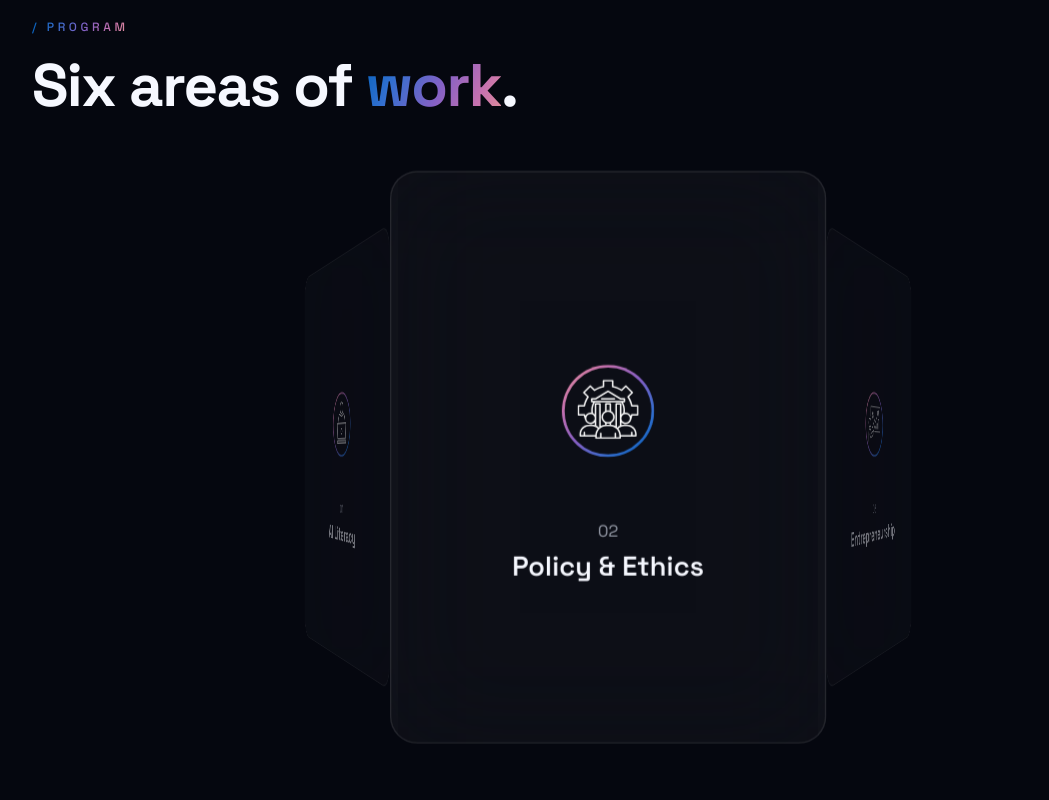
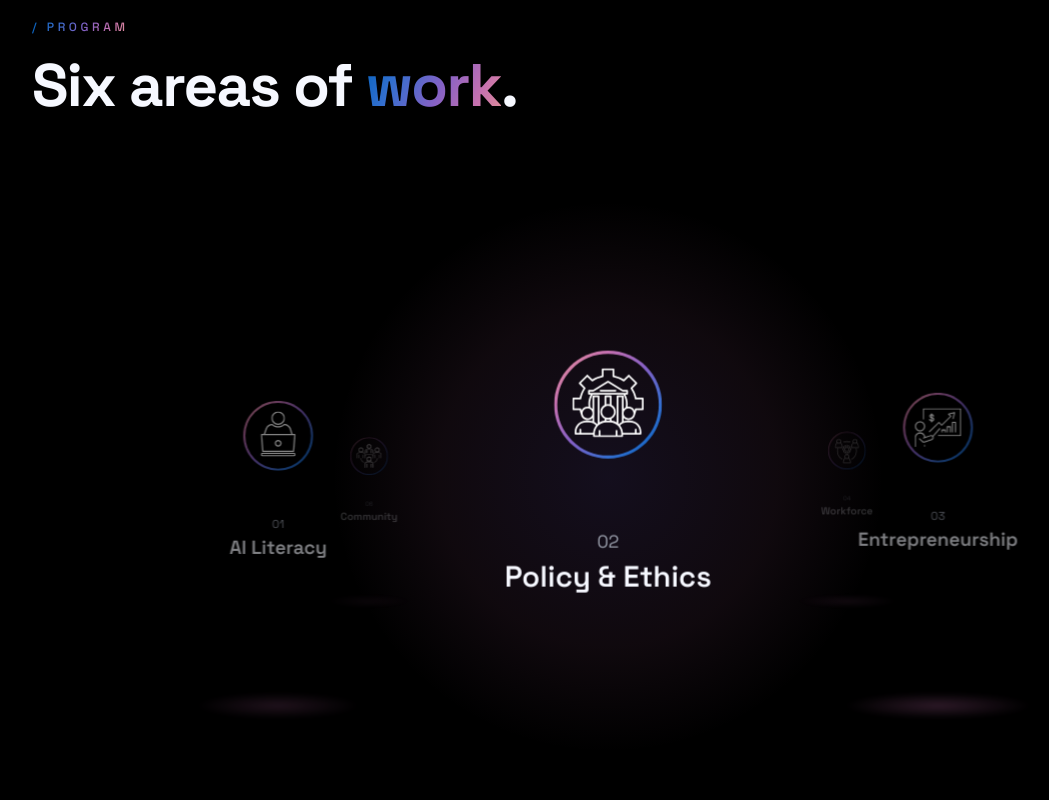
Before and after one commit to siklab-org/ai-for-asia, a Next.js app: page / in a window 1280 px wide. Shown: the part 1720-2520 px from the top of the page, without its empty margins (32-1081 px from the left). Built offline with nearby package versions, Linux system fonts and the light colour scheme; no server answers.

Commit message:
refactor: reverted to plain bg and added carousel for areas of work

```diff
--- a/src/app/globals.css
+++ b/src/app/globals.css
@@ -85,7 +85,7 @@
   --shadow-glow: 0 30px 80px -20px rgba(133, 97, 197, 0.45);
   --shadow-soft: 0 10px 40px -10px rgba(0, 96, 186, 0.25);
 
-  --background: oklch(0.13 0.02 270);
+  --background: oklch(0 0 0);
   --foreground: oklch(0.98 0.01 270);
   --card: oklch(0.17 0.025 270);
   --card-foreground: oklch(0.98 0.01 270);
@@ -113,6 +113,7 @@
 
   html {
     scroll-behavior: smooth;
+    overflow-x: hidden;
   }
 
   body {
@@ -195,8 +196,7 @@
     );
     background-size: 200% 100%;
     animation: shimmer 3s ease-in-out infinite;
-  }
-}
+  }}
 
 @keyframes marquee {
   from {
--- a/src/components/site/Founders.tsx
+++ b/src/components/site/Founders.tsx
@@ -254,8 +254,6 @@ export function Founders() {
   return (
     <>
       <section id="founders" className="relative py-32 px-6 overflow-hidden">
-        {/* Background gradient */}
-        <div className="absolute inset-0 bg-gradient-to-b from-transparent via-primary/5 to-transparent" />
 
         <div className="relative mx-auto max-w-5xl">
           {/* Header */}
--- a/src/components/site/Impact.tsx
+++ b/src/components/site/Impact.tsx
@@ -11,7 +11,6 @@ const stats = [
 export function Impact() {
   return (
     <section id="impact" className="relative py-32 px-6 overflow-hidden">
-      <div className="absolute inset-0 bg-gradient-radial opacity-40" />
       <div className="relative mx-auto max-w-6xl">
         <div className="grid lg:grid-cols-2 gap-16 items-center">
           <div>
--- a/src/components/site/Program.tsx
+++ b/src/components/site/Program.tsx
@@ -1,7 +1,7 @@
 "use client";
 
 import Image from "next/image";
-import { useState, useEffect, useCallback } from "react";
+import { useState, useEffect, useCallback, useRef } from "react";
 import { Reveal } from "./Reveal";
 
 const areas = [
@@ -13,15 +13,40 @@ const areas = [
   { img: "/icons/Community.svg", title: "Community", desc: "Cross-border ASEAN networks." },
 ];
 
-const RADIUS = 320;
 const STEP = 360 / areas.length;
 
 export function Program() {
-  const [current, setCurrent] = useState(0);
+  const [counter, setCounter] = useState(0);
   const [paused, setPaused] = useState(false);
+  const [isMobile, setIsMobile] = useState(false);
+  const touchStartX = useRef(0);
 
-  const next = useCallback(() => setCurrent((c) => (c + 1) % areas.length), []);
-  const goTo = useCallback((i: number) => setCurrent(i), []);
+  const RADIUS = isMobile ? 80 : 320;
+  const iconSize = isMobile ? 65 : 130;
+  const trackW = isMobile ? 150 : 320;
+  const trackH = isMobile ? 300 : 460;
+
+  useEffect(() => {
+    const mq = window.matchMedia("(max-width: 768px)");
+    setIsMobile(mq.matches);
+    const handler = (e: MediaQueryListEvent) => setIsMobile(e.matches);
+    mq.addEventListener("change", handler);
+    return () => mq.removeEventListener("change", handler);
+  }, []);
+
+  const next = useCallback(() => setCounter((c) => c + 1), []);
+
+  const prev = useCallback(() => setCounter((c) => c - 1), []);
+
+  const goTo = useCallback((target: number) => {
+    setCounter((c) => {
+      const cur = c % areas.length;
+      let diff = target - cur;
+      if (diff > areas.length / 2) diff -= areas.length;
+      else if (diff < -areas.length / 2) diff += areas.length;
+      return c + diff;
+    });
+  }, []);
 
   useEffect(() => {
     if (paused) return;
@@ -29,16 +54,41 @@ export function Program() {
     return () => clearInterval(id);
   }, [paused, next]);
 
+  const handleTouchStart = useCallback((e: React.TouchEvent) => {
+    touchStartX.current = e.touches[0].clientX;
+  }, []);
+
+  const handleTouchEnd = useCallback(
+    (e: React.TouchEvent) => {
+      const dx = e.changedTouches[0].clientX - touchStartX.current;
+      if (Math.abs(dx) > 40) {
+        if (dx < 0) next();
+        else prev();
+      }
+    },
+    [next, prev],
+  );
+
   return (
-    <section id="program" className="relative py-32 px-6 overflow-hidden">
+    <section id="program" className="relative py-20 md:py-32 px-4 md:px-6">
+      <style>{`
+        @keyframes float {
+          0%, 100% { transform: translateY(0px); }
+          50% { transform: translateY(-20px); }
+        }
+        @keyframes glow {
+          0%, 100% { opacity: 0.3; transform: scaleX(1); }
+          50% { opacity: 0.9; transform: scaleX(1.4); }
+        }
+      `}</style>
       <div className="mx-auto max-w-6xl">
-        <div className="flex items-end justify-between flex-wrap gap-6 mb-20">
+        <div className="flex items-end justify-between flex-wrap gap-6 mb-12 md:mb-20">
           <div>
             <Reveal>
               <span className="text-xs uppercase tracking-[0.3em] text-gradient font-medium">/ Program</span>
             </Reveal>
             <Reveal delay={0.1}>
-              <h2 className="mt-4 text-4xl md:text-6xl font-bold tracking-tight max-w-2xl leading-[1.05]">
+              <h2 className="mt-4 text-3xl md:text-6xl font-bold tracking-tight max-w-2xl leading-[1.05]">
                 Six areas of <span className="text-gradient">work</span>.
               </h2>
             </Reveal>
@@ -46,40 +96,88 @@ export function Program() {
         </div>
 
         <div
-          className="flex items-center justify-center h-[520px]"
-          style={{ perspective: "1200px" }}
+          className="flex items-center justify-center h-[420px] md:h-[560px] select-none max-w-full"
           onMouseEnter={() => setPaused(true)}
           onMouseLeave={() => setPaused(false)}
+          onTouchStart={handleTouchStart}
+          onTouchEnd={handleTouchEnd}
         >
-          <div className="relative w-[320px] h-[420px]" style={{ transformStyle: "preserve-3d" }}>
+          <div
+            className="absolute w-[260px] h-[260px] md:w-[600px] md:h-[600px] rounded-full pointer-events-none"
+            style={{
+              background: "radial-gradient(circle at center, rgba(133, 97, 197, 0.15) 0%, rgba(198, 113, 175, 0.08) 40%, transparent 65%)",
+            }}
+          />
+
+          <div
+            className="relative"
+            style={{ width: trackW, height: trackH }}
+          >
             {areas.map((a, i) => {
-              const diff = i - current;
-              const angle = diff * STEP;
-              const absAngle = Math.abs((((angle % 360) + 540) % 360) - 180);
+              const angle = (i - counter) * STEP;
+              const norm = Math.abs((((angle % 360) + 540) % 360) - 180);
 
-              const opacity = absAngle > 110 ? 0 : 1 - absAngle / 110;
-              const scale = absAngle > 110 ? 0.5 : 1 - (absAngle / 180) * 0.5;
-              const zIndex = absAngle > 110 ? 0 : Math.round((1 - absAngle / 180) * 10);
+              let opacity: number;
+              let scaleFactor: number;
+              let clickable = false;
+
+              if (norm <= 30) {
+                opacity = 1;
+                scaleFactor = 1;
+                clickable = true;
+              } else if (norm <= 90) {
+                opacity = 0.7 - ((norm - 30) / 60) * 0.35;
+                scaleFactor = 0.9 - ((norm - 30) / 60) * 0.2;
+                clickable = true;
+              } else if (norm <= 150) {
+                opacity = 0.35 - ((norm - 90) / 60) * 0.3;
+                scaleFactor = 0.7 - ((norm - 90) / 60) * 0.2;
+                clickable = false;
+              } else {
+                opacity = 0;
+                scaleFactor = 0.5;
+                clickable = false;
+              }
+
+              const zIndex = norm > 150 ? 0 : Math.round((1 - norm / 180) * 10);
 
               return (
                 <button
                   key={a.title}
                   onClick={() => goTo(i)}
-                  className="absolute inset-0 rounded-2xl border border-white/10 bg-white/[0.03] backdrop-blur-2xl flex flex-col items-center justify-center p-8 transition-all duration-700 ease-out cursor-pointer disabled:cursor-default focus:outline-none"
+                  className={`absolute inset-0 flex flex-col items-center justify-center focus:outline-none ${clickable ? "cursor-pointer" : "cursor-default"}`}
                   style={{
-                    transform: `rotateY(${angle}deg) translateZ(${RADIUS}px)`,
+                    transform: `perspective(1000px) rotateY(${angle}deg) translateZ(${RADIUS}px) rotateY(${-angle}deg) scale(${scaleFactor})`,
                     opacity,
-                    scale,
                     zIndex,
-                    pointerEvents: absAngle > 100 ? "none" : "auto",
+                    pointerEvents: clickable ? "auto" : "none",
                     backfaceVisibility: "hidden",
+                    transition: "transform 0.9s ease-in-out, opacity 0.9s ease-in-out",
                   }}
                 >
-                  <Image src={a.img} alt={a.title} width={120} height={120} className="shrink-0" />
-                  <div className="mt-5 text-center">
-                    <div className="text-xs text-muted-foreground mb-1">0{i + 1}</div>
-                    <h3 className="text-xl font-semibold">{a.title}</h3>
+                  <div
+                    className="flex flex-col items-center justify-center"
+                    style={{
+                      animation: `float 4s ease-in-out infinite`,
+                      animationDelay: `${i * 0.4}s`,
+                    }}
+                  >
+                    <Image src={a.img} alt={a.title} width={iconSize} height={iconSize} className="shrink-0" />
+                    <div className="mt-3 md:mt-5 text-center">
+                      <div className="text-[10px] md:text-xs text-muted-foreground mb-0.5 md:mb-1">0{i + 1}</div>
+                      <h3 className="text-sm md:text-xl font-semibold leading-tight">{a.title}</h3>
+                    </div>
                   </div>
+
+                  <div
+                    className="absolute -bottom-4 left-1/2 -translate-x-1/2 w-24 h-5 md:-bottom-6 md:w-36 md:h-7 rounded-full pointer-events-none"
+                    style={{
+                      background: "radial-gradient(ellipse at center, rgba(198, 113, 175, 0.5) 0%, transparent 70%)",
+                      filter: "blur(3px)",
+                      animation: `glow 4s ease-in-out infinite`,
+                      animationDelay: `${i * 0.4}s`,
+                    }}
+                  />
                 </button>
               );
             })}
--- a/src/components/site/UpcomingSpeakers.tsx
+++ b/src/components/site/UpcomingSpeakers.tsx
@@ -247,7 +247,6 @@ export function UpcomingSpeakers() {
   return (
     <>
       <section id="upcoming" className="relative py-32 px-6 overflow-hidden">
-        <div className="absolute inset-0 bg-gradient-radial opacity-30" />
         <div className="relative mx-auto max-w-7xl">
           <div className="flex items-end justify-between flex-wrap gap-6 mb-16">
             <div>
```
